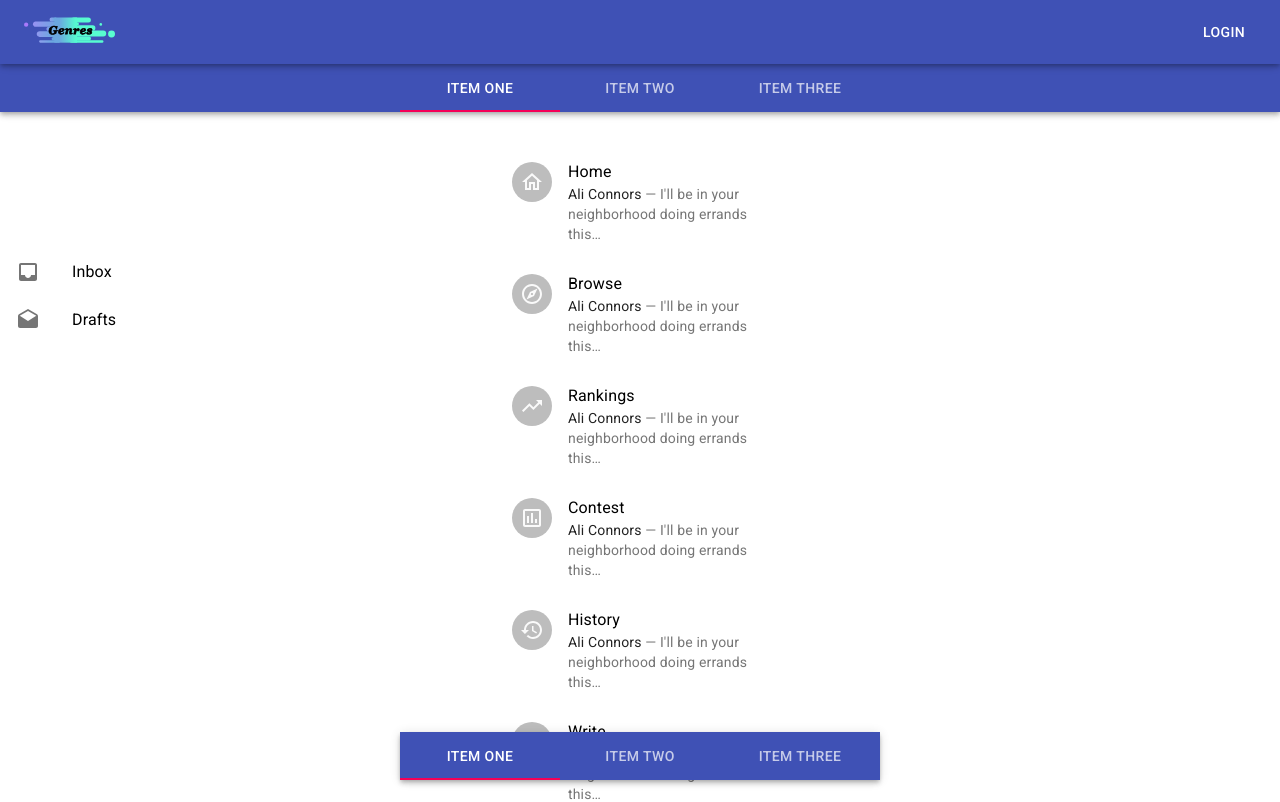
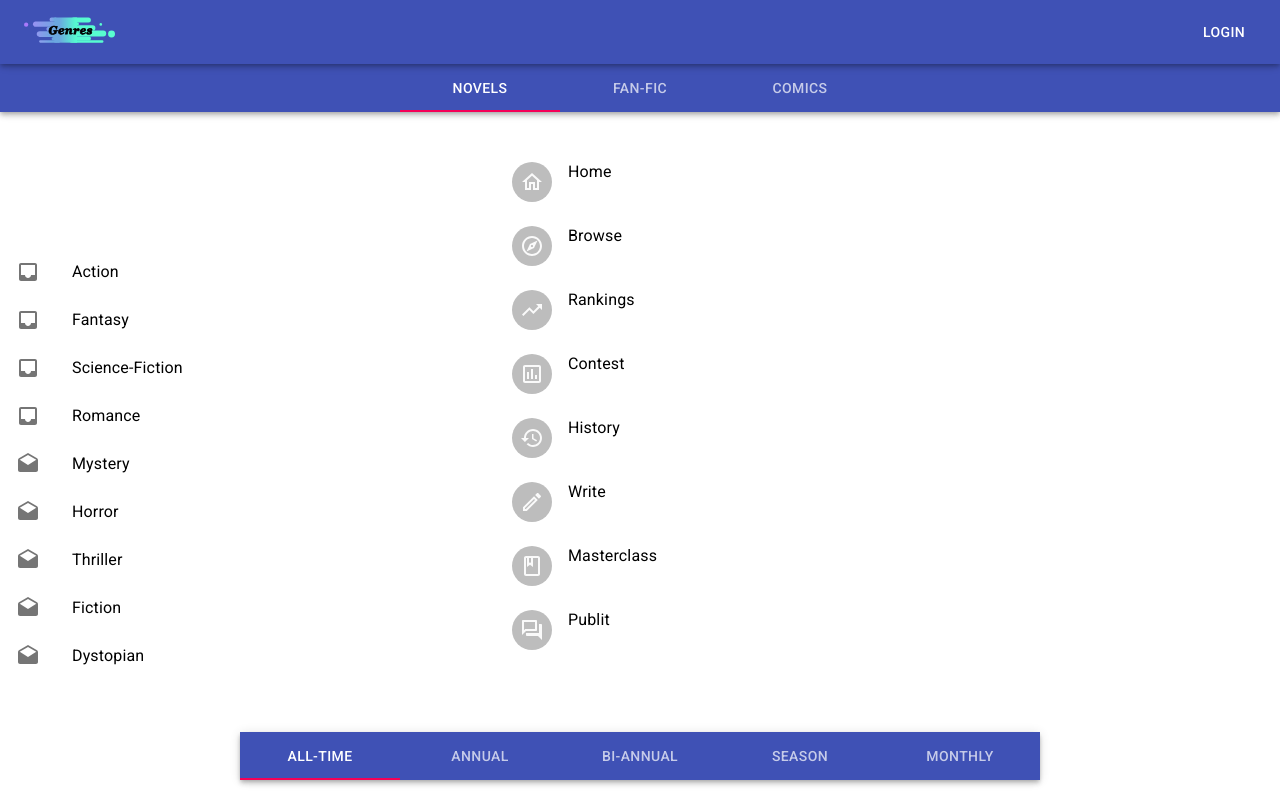
Before and after one commit to Genres-app/Genres, a React (Create React App) app in the folder client-side/: page /rankings in a window 1280 px wide. Shown: the top 802 px of the page. Built offline with nearby package versions, Linux system fonts and the light colour scheme.

Commit message:
added books

```diff
--- a/client-side/src/RankingPage.js
+++ b/client-side/src/RankingPage.js
@@ -16,7 +16,7 @@ import Divider from '@material-ui/core/Divider';
 import ListItemAvatar from '@material-ui/core/ListItemAvatar';
 import Avatar from '@material-ui/core/Avatar';
 import { ListAllTime } from './components/Ranking/allTime';
-
+import { ListGenres } from './components/Ranking/genre';
 
 
 //List
@@ -154,38 +154,31 @@ export default function RankingPage() {
     <div className={classes.root}  style={{marginTop:'64px'}}>
       <AppBar position="static">
         <Tabs style={{margin:'auto'}} value={value} onChange={handleChange} aria-label="simple tabs example">
-          <Tab label="Item One" {...a11yProps(0)} />
-          <Tab label="Item Two" {...a11yProps(1)} />
-          <Tab label="Item Three" {...a11yProps(2)} />
+          <Tab label="Novels" {...a11yProps(0)} />
+          <Tab label="Fan-fic" {...a11yProps(1)} />
+          <Tab label="Comics" {...a11yProps(2)} />
         </Tabs>
       </AppBar>
     </div>
 
 
     <div className={listclasses.root} style={{position:'fixed', marginTop:"10vw"}} >
-      <List component="nav" aria-label="main mailbox folders">
-        <ListItem button>
-          <ListItemIcon>
-            <InboxIcon />
-          </ListItemIcon>
-          <ListItemText primary="Inbox" />
+      <List component="nav">
+      {ListGenres.map((item, index) => (
+        <ListItem button key={index}>
+          <ListItemIcon className={listclasses.listItemIcon}>{item.icon}</ListItemIcon>
+          <ListItemText className={listclasses.listItemText} primary={item.title} />
         </ListItem>
-        <ListItem button>
-          <ListItemIcon>
-            <DraftsIcon />
-          </ListItemIcon>
-          <ListItemText primary="Drafts" />
-        </ListItem>
+        ))}
       </List>
-
     </div>
 
     <div>
     <List style={{marginRight: "-50vw", marginLeft: "50vw", marginTop: "2vw", transform: "translateX(-50%)"}} className={classes3.root}>
     {ListAllTime.map((item, index) => (
       <ListItem alignItems="flex-start" key={index}>
-        <ListItemAvatar>
-          <Avatar className={classes3.allTime}>{item.icon}</Avatar>
+        <ListItemAvatar >
+          <Avatar className={classes3.allTime}>{item.Image}</Avatar>
         </ListItemAvatar>
         <ListItemText
           className={classes3.listItemText} primary={item.title}
@@ -194,26 +187,31 @@ export default function RankingPage() {
               <Typography
                 component="span"
                 variant="body2"
-                className={classes.inline}
-                color="textPrimary"
+                className={classes3.inline}
+                color="textSecondary"
               >
-                Ali Connors
               </Typography>
-              {" — I'll be in your neighborhood doing errands this…"}
+              <ListItemText className={classes3.listItemText} secondary={item.secondarytext} />
             </React.Fragment>
+
           }
+
         />
+
       </ListItem>
       ))}
     </List>
     </div>
 
+
     <div className={classes2.root} style={{position:'fixed', bottom:"20px"}} >
     <AppBar position="static" style={{marginRight: "-50vw", marginLeft: "50vw", transform: "translateX(-50%)"}} >
         <Tabs value={value2} onChange={handleChange2} aria-label="simple tabs example">
-          <Tab label="Item One" {...a11yProps(0)} />
-          <Tab label="Item Two" {...a11yProps(1)} />
-          <Tab label="Item Three" {...a11yProps(2)} />
+          <Tab label="All-time" {...a11yProps(0)} />
+          <Tab label="Annual" {...a11yProps(1)} />
+          <Tab label="Bi-annual" {...a11yProps(2)} />
+          <Tab label="Season" {...a11yProps(3)} />
+          <Tab label="Monthly" {...a11yProps(4)} />
         </Tabs>
       </AppBar>
     </div>
--- a/client-side/src/components/Dashboard/listItems.js
+++ b/client-side/src/components/Dashboard/listItems.js
@@ -10,52 +10,53 @@ import ForumOutlinedIcon from '@material-ui/icons/ForumOutlined';
 
 
 export const ListItems = [
+
   {
   title: 'Home',
   path: '/',
-  icon: <HomeOutlinedIcon/>,
+  icon: <HomeOutlinedIcon sytle={{fontSize: '50px'}} />,
   cName: 'nav-text'
   },
   {
   title: 'Browse',
   path : '/browse',
-  icon: <ExploreOutlinedIcon/>,
+  icon: <ExploreOutlinedIcon sytle={{fontSize: '50px'}} />,
   cName: 'nav-text'
   },
   {
   title: 'Rankings',
   path : '/rankings',
-  icon: <TrendingUpOutlinedIcon/>,
+  icon: <TrendingUpOutlinedIcon sytle={{fontSize: '50px'}} />,
   cName: 'nav-text'
   },
   {
   title: 'Contest',
   path: '/contest',
-  icon: <PollOutlinedIcon/>,
+  icon: <PollOutlinedIcon sytle={{fontSize: '50px'}} />,
   cName: 'nav-text'
   },
   {
   title: 'History',
   path: '/history',
-  icon: <HistoryOutlinedIcon/>,
+  icon: <HistoryOutlinedIcon sytle={{fontSize: '50px'}} />,
   cName: 'nav-text'
   },
   {
   title: 'Write',
   path: '/writing',
-  icon: <CreateOutlinedIcon/>,
+  icon: <CreateOutlinedIcon sytle={{fontSize: '50px'}} />,
   cName: 'nav-text'
   },
   {
   title: 'Masterclass',
   path: '/masterclass',
-  icon: <ClassOutlinedIcon/>,
+  icon: <ClassOutlinedIcon sytle={{fontSize: '50px'}} />,
   cName: 'nav-text'
   },
   {
   title: 'Publit',
   path: '/publit',
-  icon: <ForumOutlinedIcon/>,
+  icon: <ForumOutlinedIcon sytle={{fontSize: '50px'}} />,
   cName: 'nav-text'
   },
 ];
--- a/client-side/src/components/Ranking/allTime.js
+++ b/client-side/src/components/Ranking/allTime.js
@@ -7,6 +7,7 @@ import HistoryOutlinedIcon from '@material-ui/icons/HistoryOutlined';
 import CreateOutlinedIcon from '@material-ui/icons/CreateOutlined';
 import ClassOutlinedIcon from '@material-ui/icons/ClassOutlined';
 import ForumOutlinedIcon from '@material-ui/icons/ForumOutlined';
+import { ListItemSecondaryAction } from '@material-ui/core';
 
 
 
@@ -15,42 +16,50 @@ import ForumOutlinedIcon from '@material-ui/icons/ForumOutlined';
 export const ListAllTime = [
     {
     title: 'Home',
-    icon: <HomeOutlinedIcon/>,
-    cName: 'nav-text'
+    Image: <HomeOutlinedIcon/>,
+    cName: 'nav-text',
+    Secondarytext: "one"
     },
     {
     title: 'Browse',
-    icon: <ExploreOutlinedIcon/>,
-    cName: 'nav-text'
+    Image: <ExploreOutlinedIcon/>,
+    cName: 'nav-text',
+    Secondarytext: "two"
     },
     {
     title: 'Rankings',
-    icon: <TrendingUpOutlinedIcon/>,
-    cName: 'nav-text'
+    Image: <TrendingUpOutlinedIcon/>,
+    cName: 'nav-text',
+    Secondarytext: "three"
     },
     {
     title: 'Contest',
-    icon: <PollOutlinedIcon/>,
-    cName: 'nav-text'
+    Image: <PollOutlinedIcon/>,
+    cName: 'nav-text',
+    Secondarytext: "four"
     },
     {
     title: 'History',
-    icon: <HistoryOutlinedIcon/>,
-    cName: 'nav-text'
+    Image: <HistoryOutlinedIcon/>,
+    cName: 'nav-text',
+    Secondarytext: "five"
     },
     {
     title: 'Write',
-    icon: <CreateOutlinedIcon/>,
-    cName: 'nav-text'
+    Image: <CreateOutlinedIcon/>,
+    cName: 'nav-text',
+    Secondarytext: "six"
     },
     {
     title: 'Masterclass',
-    icon: <ClassOutlinedIcon/>,
-    cName: 'nav-text'
+    Image: <ClassOutlinedIcon/>,
+    cName: 'nav-text',
+    Secondarytext: "seven"
     },
     {
     title: 'Publit',
-    icon: <ForumOutlinedIcon/>,
-    cName: 'nav-text'
+    Image: <ForumOutlinedIcon/>,
+    cName: 'nav-text',
+    Secondarytext: "eight"
     },
   ];
--- /dev/null
+++ b/client-side/src/components/Ranking/genre.js
@@ -0,0 +1,51 @@
+import InboxIcon from '@material-ui/icons/Inbox';
+import DraftsIcon from '@material-ui/icons/Drafts';
+import React, {useState,useEffect} from 'react'
+
+export const ListGenres = [
+    {
+    title: 'Action',
+    icon: <InboxIcon/>,
+    cName: 'nav-text'
+    },
+    {
+    title: 'Fantasy',
+    icon: <InboxIcon/>,
+    cName: 'nav-text'
+    },
+    {
+    title: 'Science-Fiction',
+    icon: <InboxIcon/>,
+    cName: 'nav-text'
+    },
+    {
+    title: 'Romance',
+    icon: <InboxIcon/>,
+    cName: 'nav-text'
+    },
+    {
+    title: 'Mystery',
+    icon: <DraftsIcon/>,
+    cName: 'nav-text'
+    },
+    {
+    title: 'Horror',
+    icon: <DraftsIcon/>,
+    cName: 'nav-text'
+    },
+    {
+    title: 'Thriller',
+    icon: <DraftsIcon/>,
+    cName: 'nav-text'
+    },
+    {
+    title: 'Fiction',
+    icon: <DraftsIcon/>,
+    cName: 'nav-text'
+    },
+    {
+    title: 'Dystopian',
+    icon: <DraftsIcon/>,
+    cName: 'nav-text'
+    },
+  ];
```
